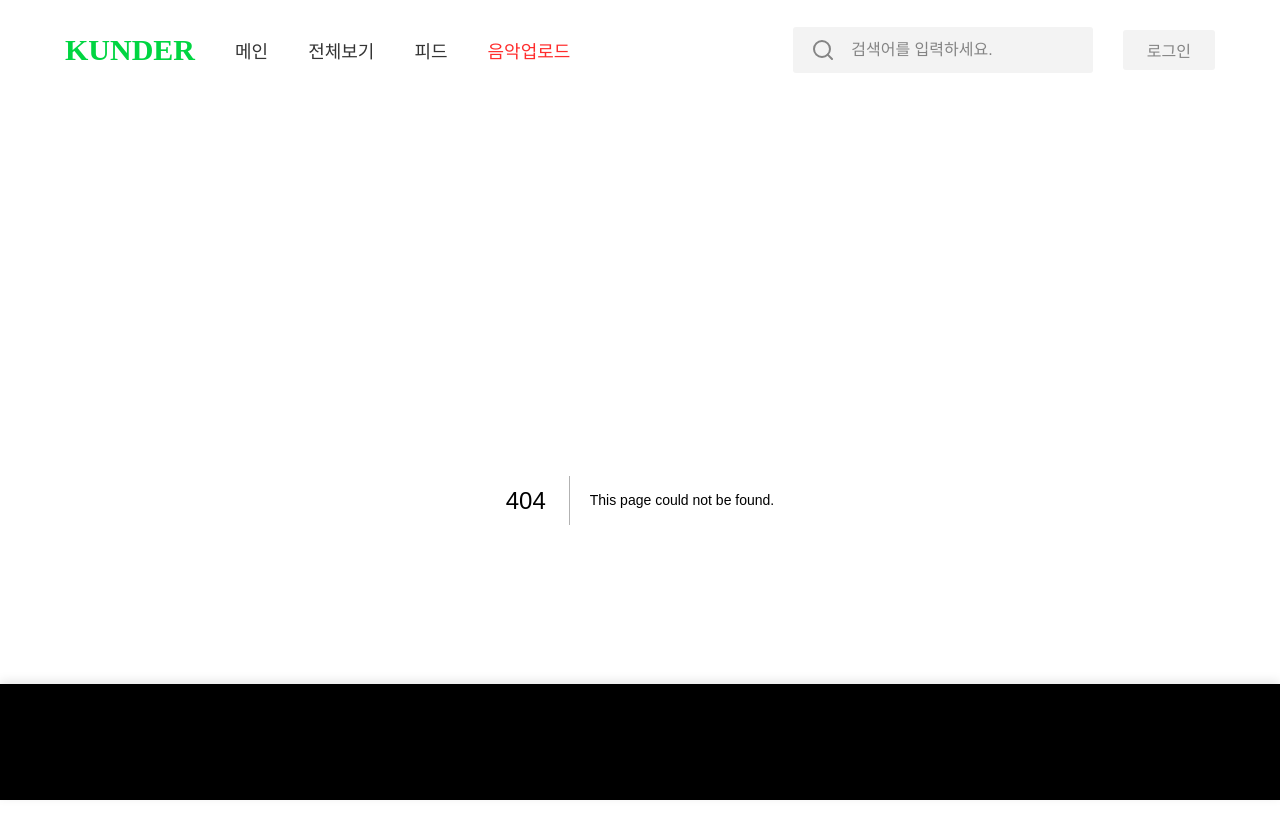
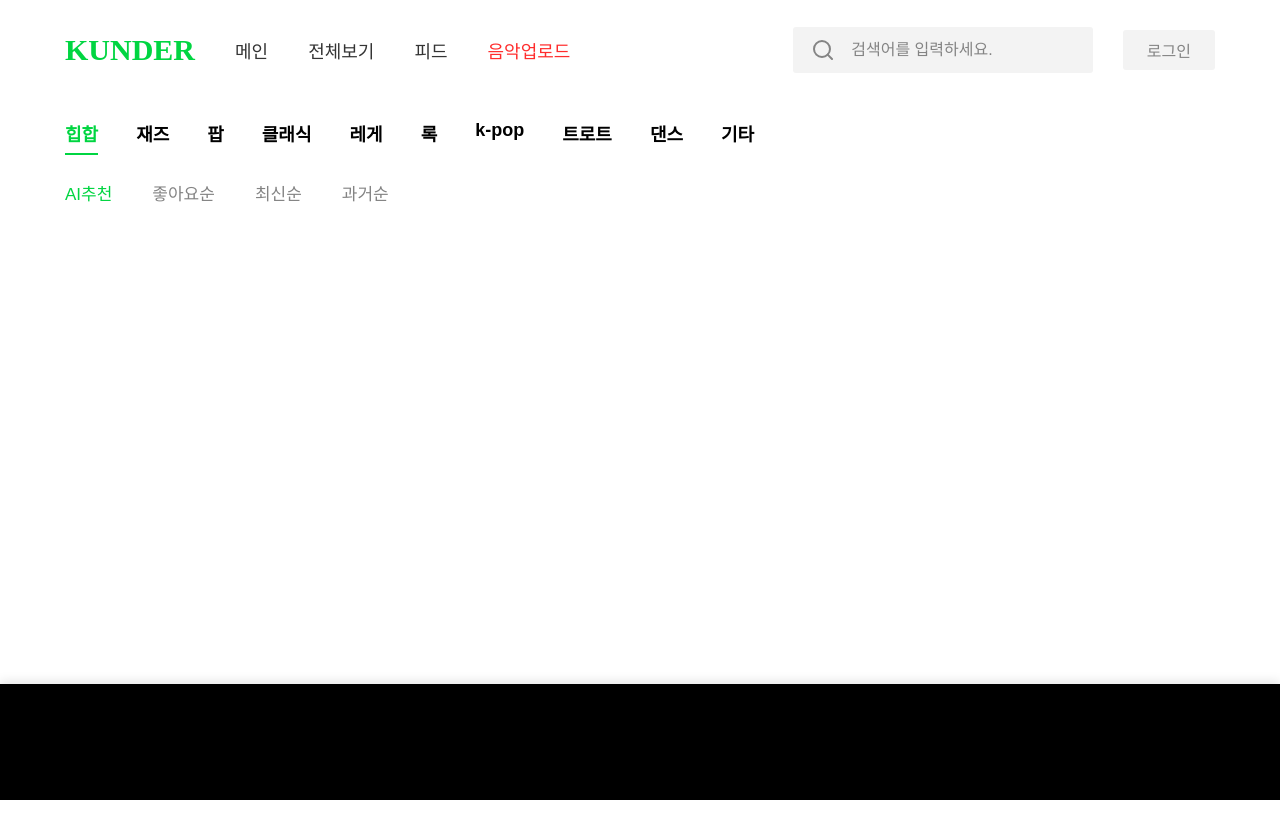
Before and after one commit to Passion-fruits/kunder, a Next.js app: page /all in a window 1280 px wide. Before the commit this address had no page. Shown: the top 838 px of the page. After the commit the page ends 800 px from the top, so only its background shows below. Built offline with nearby package versions, Linux system fonts and the light colour scheme; a web font is replaced by a local one.

Commit message:
[CREATE] ALL PAGE

```diff
--- /dev/null
+++ b/lib/export/sort.ts
@@ -0,0 +1 @@
+export const sortList = ["AI추천", "좋아요순", "최신순", "과거순"];
--- /dev/null
+++ b/pages/all/index.tsx
@@ -0,0 +1,56 @@
+import { genreList } from "../../lib/export/genre";
+import * as S from "../../styles/allStyles";
+import { useState } from "react";
+import { COLOR } from "./../../styles/index";
+import { sortList } from "./../../lib/export/sort";
+
+export default function AllPage() {
+  const [nowGenre, setNowGenre] = useState<string>(genreList[0]);
+  const [nowSort, setNowSort] = useState<string>(sortList[0]);
+  const genreCheckStyle = {
+    borderBottom: `2px solid ${COLOR.main}`,
+    color: COLOR.main,
+  };
+  const sortCheckStyle = {
+    color: COLOR.main,
+  };
+  return (
+    <S.Wrapper>
+      <S.Container>
+        <>
+          <S.GerneList>
+            {genreList.map((genre, index) => (
+              <label
+                key={index}
+                style={genre === nowGenre ? genreCheckStyle : {}}
+              >
+                <input
+                  type="radio"
+                  name="genre"
+                  value={genre}
+                  onClick={() => setNowGenre(genre)}
+                />
+                {genre}
+              </label>
+            ))}
+          </S.GerneList>
+        </>
+        <>
+          <S.SortList>
+            {sortList.map((sort, index) => (
+              <label key={index} style={sort === nowSort ? sortCheckStyle : {}}>
+                <input
+                  type="radio"
+                  name="sort"
+                  value={sort}
+                  onClick={() => setNowSort(sort)}
+                />
+                {sort}
+              </label>
+            ))}
+          </S.SortList>
+        </>
+      </S.Container>
+    </S.Wrapper>
+  );
+}
--- /dev/null
+++ b/styles/allStyles.ts
@@ -0,0 +1,33 @@
+import styled from "@emotion/styled";
+import { COLOR, CONTAINER, WRAPPER } from "./index";
+
+export const Wrapper = styled(WRAPPER)``;
+
+export const Container = styled(CONTAINER)`
+  & label {
+    cursor: pointer;
+  }
+  & input[type="radio"] {
+    display: none;
+  }
+`;
+
+export const GerneList = styled.div`
+  width: 100%;
+  display: flex;
+  gap: 38px;
+  font-size: 18px;
+  font-weight: bold;
+  margin-top: 20px;
+  & label {
+    padding-bottom: 7px;
+  }
+`;
+
+export const SortList = styled.div`
+  display: flex;
+  gap: 40px;
+  margin-top: 25px;
+  font-size: 17px;
+  color: ${COLOR.text};
+`;
```
